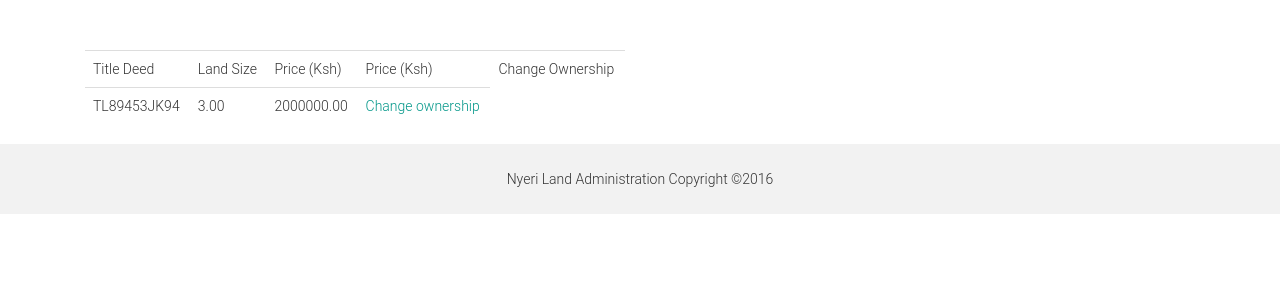
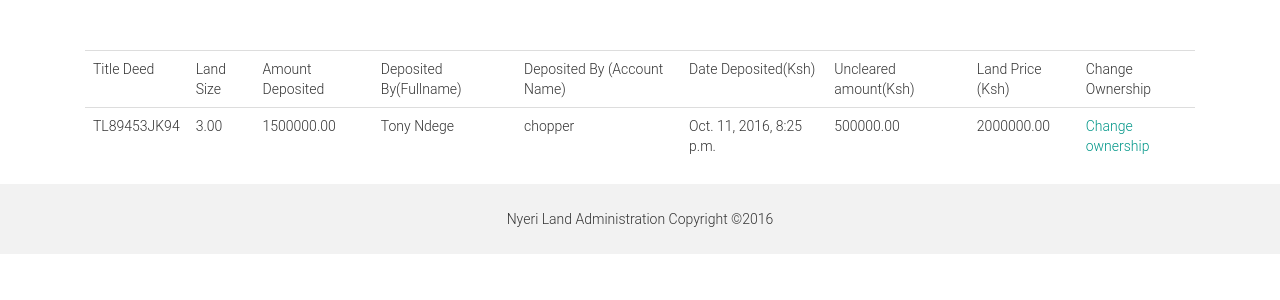
Before and after one commit to njerucyrus/land, a Django app: a page that uses landsys/templates/land/lands_bought.html in a window 1280 px wide. Shown: the part 60-360 px from the top of the page. Run offline with Django 3.2, Linux system fonts and the light colour scheme; a user stored in the database is signed in; data comes from the database, SQL or seed files in the repository; both versions use the stored data as it was after the commit; some libraries are stand-ins or nearby versions.

Commit message:
add land transfer

```diff
--- a/land/urls.py
+++ b/land/urls.py
@@ -12,4 +12,5 @@ urlpatterns = [
     url(r'^land/payment/(?P<pk>[0-9])/$', views.buy_land, name='buy_land'),
     url(r'^notifications/$', views.get_notification, name='notification'),
     url(r'^bought-lands/$', views.show_bought_land, name='lands_bought'),
+    url(r'^transfer-land/(?P<pk>[0-9])/$', views.transfer_land, name='transfer_land'),
 ]
--- a/land/views.py
+++ b/land/views.py
@@ -17,6 +17,7 @@ from land.models import (
     LandUserProfile,
     Land,
     Notification,
+    LandSales,
 )
 from payment.models import (
     Payment,
@@ -215,7 +216,8 @@ def buy_land(request, pk=None):
             id_hash = SHA256.new(str(transaction_id)).hexdigest()
             t_id = id_prefix+id_hash
             # create a payment model instance here
-            user = get_object_or_404(User, username=str(request.user),)
+            username = str(request.user)
+            user = get_object_or_404(User, username=username)
             payment = Payment.objects.create(
                 user=user,
                 transaction_id=t_id,
@@ -226,6 +228,18 @@ def buy_land(request, pk=None):
                 status="Success"
             )
             payment.save()
+            # record the deposit on the land sales model
+
+            land_owner = land.user.username
+            uncleared_amount = sale_price - deposit
+            land_sale = LandSales.objects.create(
+                land=land,
+                owner=land_owner,
+                buyer=username,
+                deposit_amount=amount,
+                uncleared_amount=uncleared_amount,
+            )
+            land_sale.save()
             # make land not on sale
             land.is_onsale = False
             land.bought = True
@@ -248,7 +262,7 @@ def buy_land(request, pk=None):
             )
             notification.save()
             message = 'Deposit made successfully Your Buyer id is {0}'.format(transaction_id)
-            return render_to_response('land/deposit_success.html', {'message': message, })
+            return render(request, 'land/deposit_success.html', {'message': message, })
     else:
         land_purchase_form = LandPurchaseForm(initial=form_initial)
     return render(request, 'land/deposit_payment.html', {
@@ -258,17 +272,22 @@ def buy_land(request, pk=None):
 
 @login_required(login_url='/login/')
 def show_bought_land(request):
-    username = str(request.user)
-    user = get_object_or_404(User, username=username)
+    owner = str(request.user)
+    user = get_object_or_404(User, username=owner)
     profile = get_object_or_404(LandUserProfile, user=user)
-    phone_number = profile.phone_number
-    notification = Notification.objects.filter(sent_to=phone_number)
+    lands_bought = LandSales.objects.filter(owner=owner)
+    return render(request, 'land/lands_bought.html',
+                  {
+                      'lands_bought': lands_bought,
+                      'profile': profile,
+                  })
 
-    for n in notification:
-        land_id = n.land_id.id
-    lands_bought = Land.objects.filter(id=land_id)
 
-    return render(request, 'land/lands_bought.html', {'lands_bought': lands_bought})
+def transfer_land(request, pk=None):
+    land = get_object_or_404(LandSales, pk=pk)
+    buyer_user = land.buyer
+    user = get_object_or_404(User, username=buyer_user)
+    return render(request, 'land/transfer_land.html', {'land': land, 'user': user, })
 
 
 @login_required(login_url='/login/')
--- a/landsys/templates/land/lands_bought.html
+++ b/landsys/templates/land/lands_bought.html
@@ -1,21 +1,30 @@
 {% extends 'base.html' %}
 {% if lands_bought %}
     {% block content %}
-        <div class="col col-md-6">
+        <div class="col col-md-12">
             <table class="table table-responsive">
                 <tr>
                     <td>Title Deed</td>
                     <td>Land Size</td>
-                    <td>Price (Ksh)</td>
-                    <td>Price (Ksh)</td>
+                    <td>Amount Deposited</td>
+                    <td>Deposited By(Fullname)</td>
+                    <td>Deposited By (Account Name)</td>
+                    <td>Date Deposited(Ksh)</td>
+                    <td>Uncleared amount(Ksh)</td>
+                    <td>Land Price (Ksh)</td>
                     <td>Change Ownership</td>
                 </tr>
                 <tr>
                     {% for land in lands_bought %}
-                        <td>{{ land.title_deed_no }}</td>
-                        <td>{{ land.approximate_size }}</td>
-                        <td>{{ land.sale_price }}</td>
-                        <td><a href="#">Change ownership</a></td>
+                        <td>{{ land.land.title_deed_no }}</td>
+                        <td>{{ land.land.approximate_size }}</td>
+                        <td>{{ land.deposit_amount }}</td>
+                        <td>{{ profile.user.first_name }}&nbsp;{{ profile.user.last_name }}</td>
+                        <td>{{ profile.user.username }}</td>
+                        <td>{{ land.date_deposited }}</td>
+                        <td>{{ land.uncleared_amount }}</td>
+                        <td>{{ land.land.sale_price }}</td>
+                        <td><a href="{% url 'land:transfer_land' pk=land.pk %}">Change ownership</a></td>
                     {% endfor %}
                 </tr>
             </table>
```
Also changed, not shown: landsys/templates/land/transfer_land.html (added, +21 -0 lines), db.sqlite3, land/migrations/0006_landsales_transfer_made.py (added).
